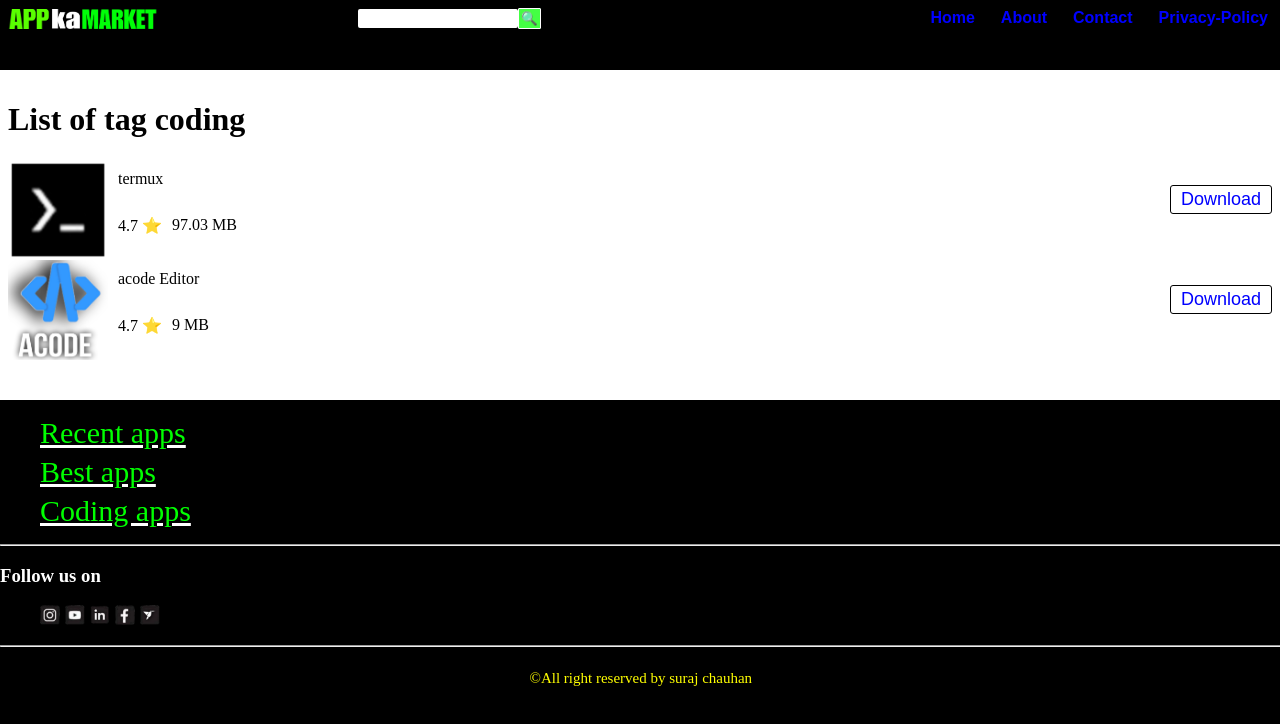
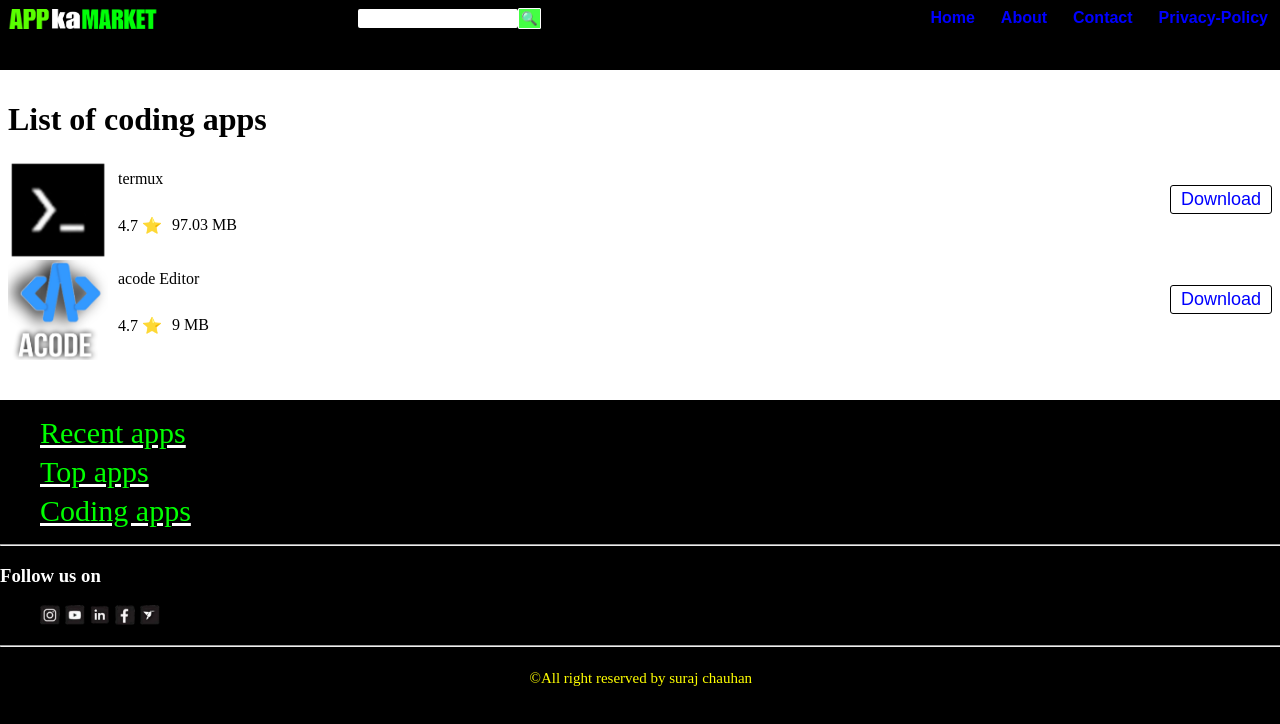
Before and after one commit to Suraj-chawhan/app-download-webapp, a Next.js app: page /app/catagory/coding in a window 1280 px wide. Shown: the top 724 px of the page. Built offline with nearby package versions, Linux system fonts and the light colour scheme.

Commit message:
third commit

```diff
--- a/Component/Footer.js
+++ b/Component/Footer.js
@@ -18,7 +18,7 @@
 <li>Recent apps</li>
 </Link>
 <Link href={"/app/catagory/top"} className={styles.flink}>
-<li>Best apps</li>
+<li>Top apps</li>
 </Link>
 <Link href={"/app/catagory/coding"}  className={styles.flink}>
 <li>Coding apps</li>
--- a/Component/Navbar.js
+++ b/Component/Navbar.js
@@ -32,6 +32,7 @@
   function call(e){
     console.log(e.key)
     const a=searchdata.toLowerCase()
+
    router.push(`/app/search/${a}`)
   }
 
--- a/pages/app/catagory/[tags].js
+++ b/pages/app/catagory/[tags].js
@@ -12,7 +12,7 @@
  return(
    <div>
 
-   <h1>List of tag {tags}</h1>
+   <h1>List of {tags} apps</h1>
    {gettags}
    </div>
    );
```
